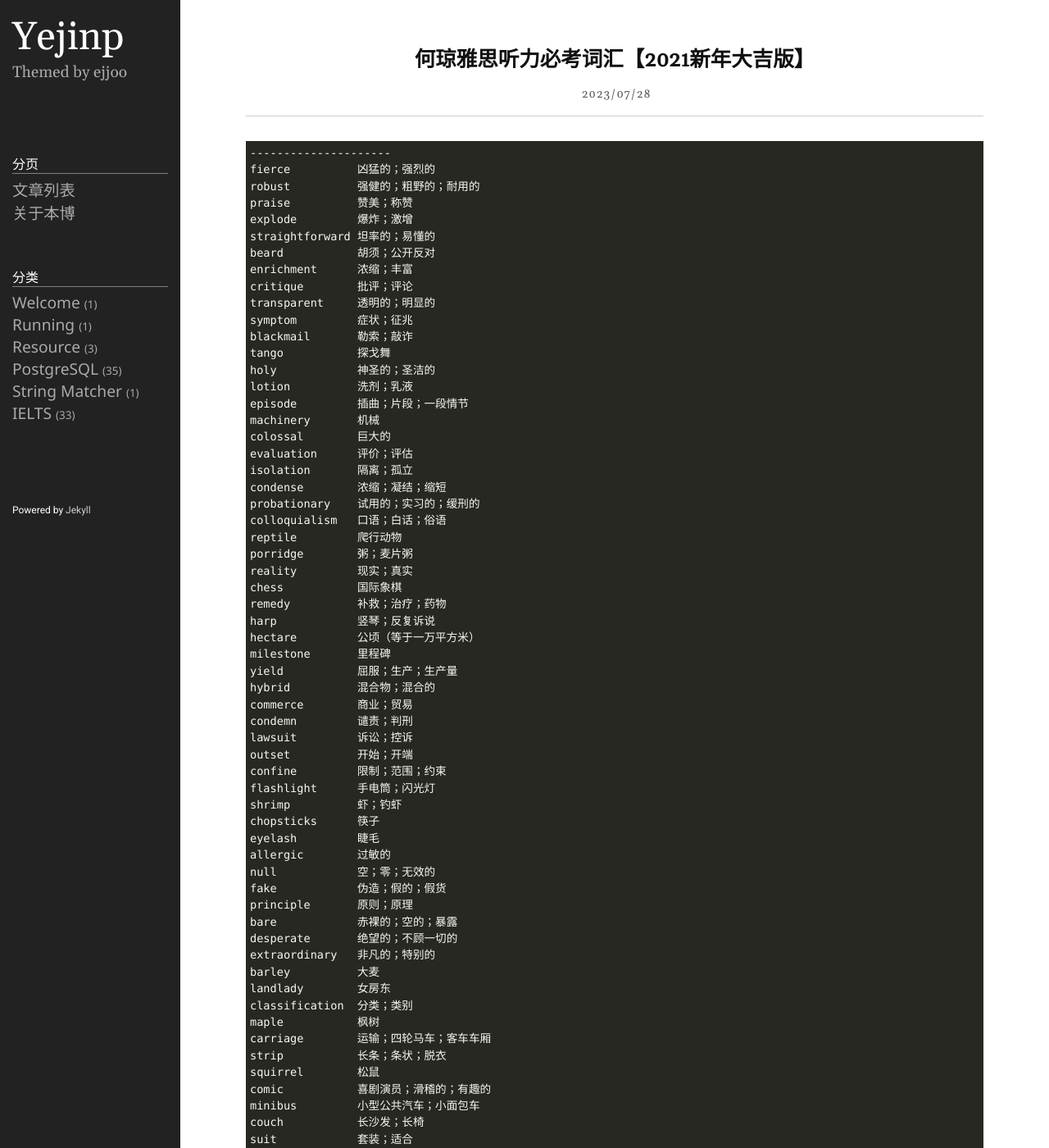
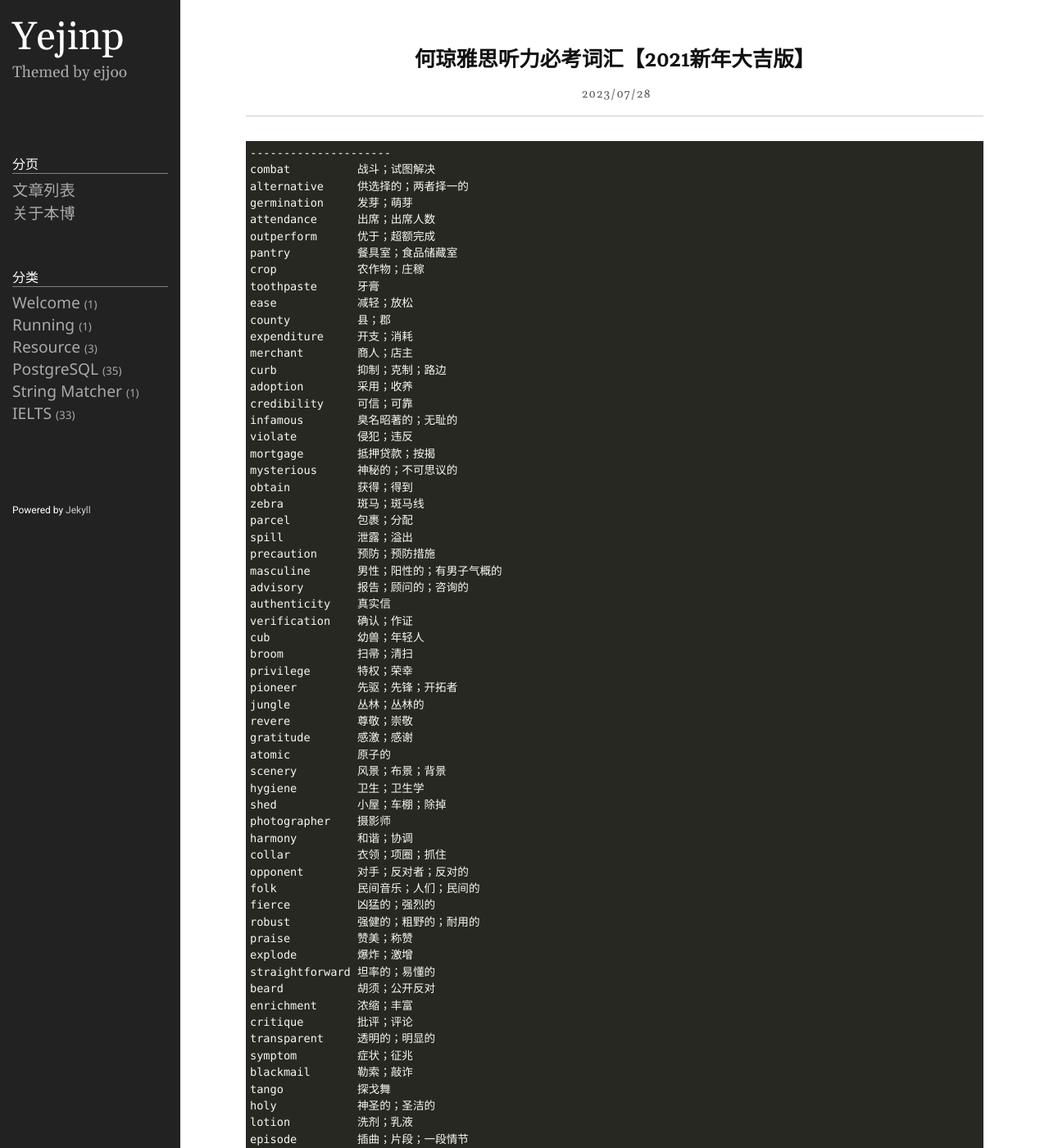
Before and after one commit to yejinp/yejinp.github.io, a Jekyll site: the page built from _posts/2023-07-28-何琼雅思听力必考词汇【2021新年大吉版】.markdown, in a window 1280 px wide and 1400 px high. Shown: the whole window at 82% size. Built offline with Jekyll 4.4.1, drawn with Linux system fonts in a browser that asks for light colours; some of the changed text lies outside the part shown.

Commit message:
更新内容

````diff
--- a/_posts/2023-07-28-何琼雅思听力必考词汇【2021新年大吉版】.markdown
+++ b/_posts/2023-07-28-何琼雅思听力必考词汇【2021新年大吉版】.markdown
@@ -7,6 +7,50 @@ category: IELTS
 
 ```
 ---------------------
+combat          战斗；试图解决
+alternative     供选择的；两者择一的
+germination     发芽；萌芽
+attendance      出席；出席人数
+outperform      优于；超额完成
+pantry          餐具室；食品储藏室
+crop            农作物；庄稼
+toothpaste      牙膏
+ease            减轻；放松
+county          县；郡
+expenditure     开支；消耗
+merchant        商人；店主
+curb            抑制；克制；路边
+adoption        采用；收养
+credibility     可信；可靠
+infamous        臭名昭著的；无耻的
+violate         侵犯；违反
+mortgage        抵押贷款；按揭
+mysterious      神秘的；不可思议的
+obtain          获得；得到
+zebra           斑马；斑马线
+parcel          包裹；分配
+spill           泄露；溢出
+precaution      预防；预防措施
+masculine       男性；阳性的；有男子气概的
+advisory        报告；顾问的；咨询的
+authenticity    真实信
+verification    确认；作证
+cub             幼兽；年轻人
+broom           扫帚；清扫
+privilege       特权；荣幸
+pioneer         先驱；先锋；开拓者
+jungle          丛林；丛林的
+revere          尊敬；崇敬
+gratitude       感激；感谢
+atomic          原子的
+scenery         风景；布景；背景
+hygiene         卫生；卫生学
+shed            小屋；车棚；除掉
+photographer    摄影师
+harmony         和谐；协调
+collar          衣领；项圈；抓住
+opponent        对手；反对者；反对的
+folk            民间音乐；人们；民间的
 fierce          凶猛的；强烈的
 robust          强健的；粗野的；耐用的
 praise          赞美；称赞
````
